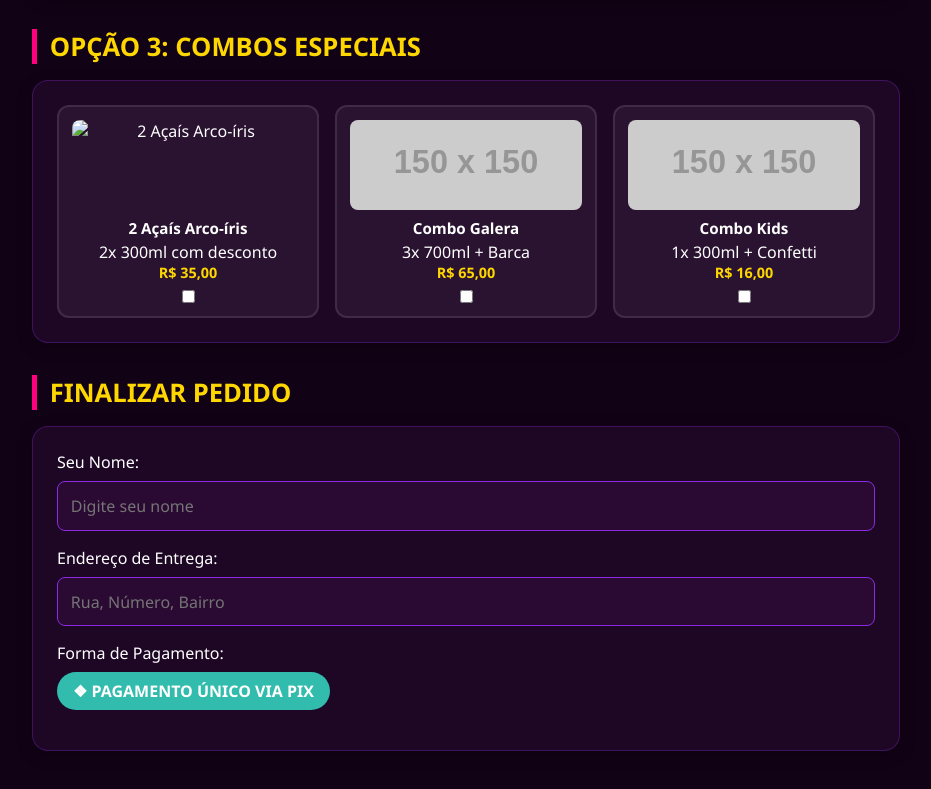
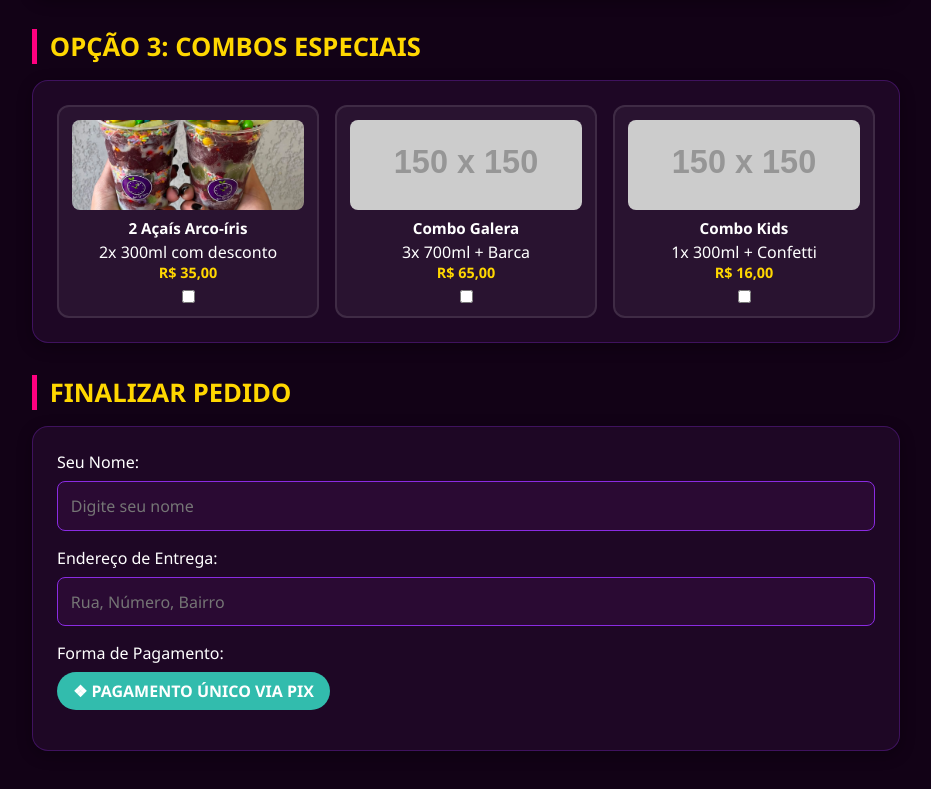
Before and after one commit to fabritziomadrid-hash/ACAI-DA-HORA, a plain HTML site: page index.html in a window 1280 px wide. Shown: the part 2505-3294 px from the top of the page, without its empty margins (174-1105 px from the left). Drawn offline with Linux system fonts and the light colour scheme; placeholder pictures from the web are drawn by us.

Commit message:
Update index.html

```diff
--- a/index.html
+++ b/index.html
@@ -388,7 +388,7 @@
         <div class="step-box">
             <div class="options-grid">
                 <label class="option-card">
-                    <img src="imagens/comboarcoiris" alt="2 Açaís Arco-íris">
+                    <img src="imagens/comboarcoiris.png" alt="2 Açaís Arco-íris">
                     <strong data-i18n="comboarcoiris.png">2 Açaís Arco-íris</strong>
                     <span data-i18n="comboCasalDesc">2x 300ml com desconto</span>
                     <span class="price-tag">R$ 35,00</span>
```
